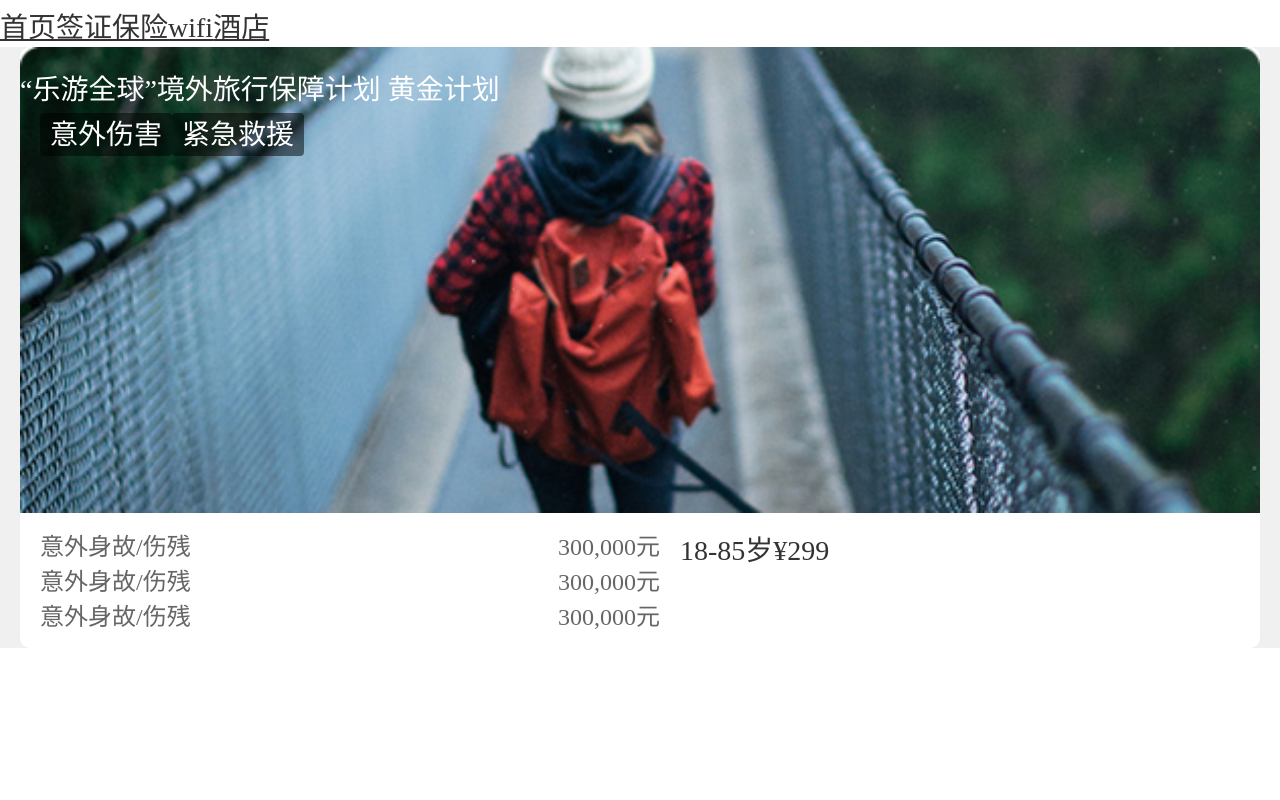
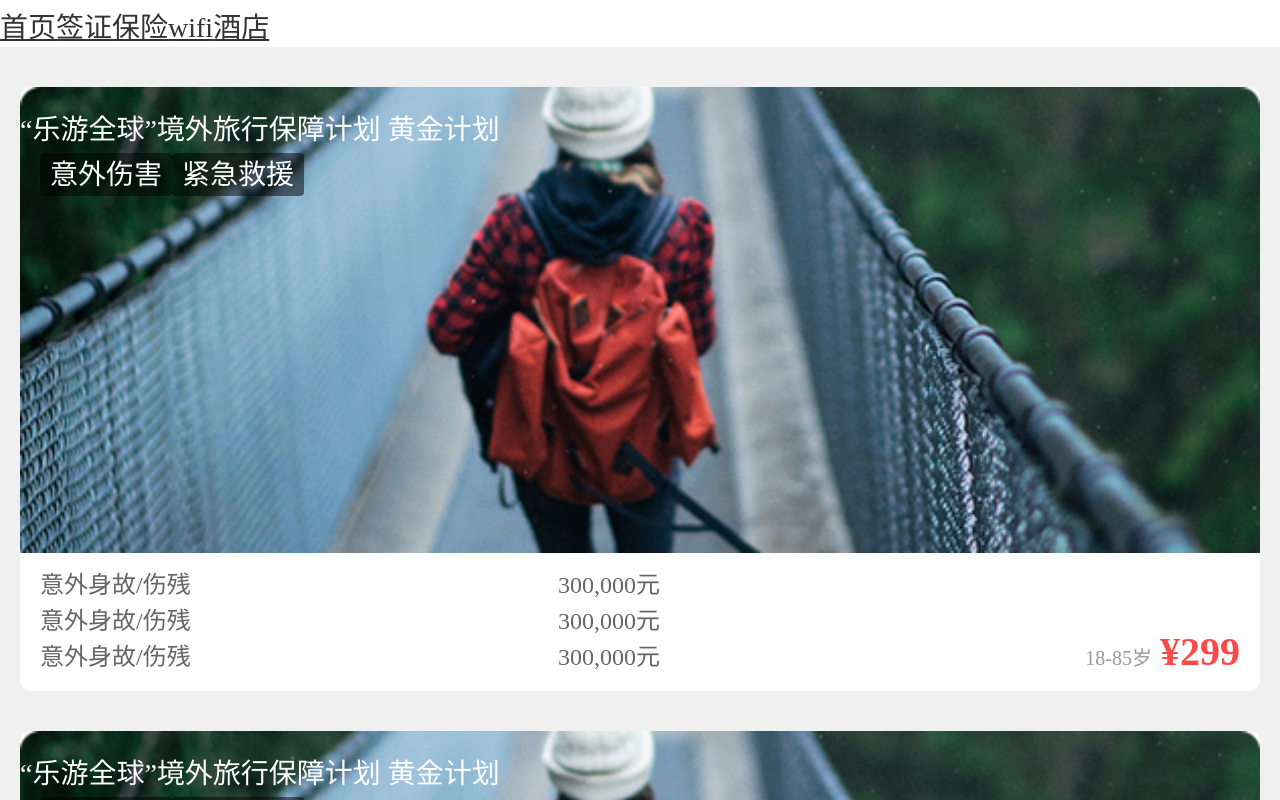
Before and after one commit to FokHam/visachina-in-wechat, a Vue app: page /#/insuranceList/1 in a window 1280 px wide. Shown: the top 800 px of the page. Built offline with nearby package versions, Linux system fonts and the light colour scheme; what vue-resource would draw is missing.

Commit message:
IsrList changed

```diff
--- a/src/views/insurance/InsuranceList.vue
+++ b/src/views/insurance/InsuranceList.vue
@@ -1,5 +1,35 @@
 <template>
   <div class="insurance-list">
+    <div class="insurance-item">
+      <div class="img-wrapper">
+        <img src="/static/images/insurance/pic1.png" alt="保险产品图片">
+        <p>“乐游全球”境外旅行保障计划 黄金计划</p>
+        <div class="label-list">
+          <span>意外伤害</span>
+          <span>紧急救援</span>
+        </div>
+      </div>
+      <div class="info-wrapper clearfix">
+        <div class="indemnity-list">
+          <div class="indemnity clearfix">
+            <span class="title">意外身故/伤残</span>
+            <span class="amount">300,000元</span>
+          </div>
+          <div class="indemnity clearfix">
+            <span class="title">意外身故/伤残</span>
+            <span class="amount">300,000元</span>
+          </div>
+          <div class="indemnity clearfix">
+            <span class="title">意外身故/伤残</span>
+            <span class="amount">300,000元</span>
+          </div>
+        </div>
+        <div class="price-box">
+          <span class="age">18-85岁</span>
+          <span class="price">¥299</span>
+        </div>
+      </div>
+    </div>
     <div class="insurance-item">
       <div class="img-wrapper">
         <img src="/static/images/insurance/pic1.png" alt="保险产品图片">
@@ -66,6 +96,7 @@ export default {
 
 <style lang="less" scoped>
   .insurance-list {
+    padding: 1rem 0;
     background-color: #f0f0f0;
   }
   .insurance-item {
@@ -100,8 +131,8 @@ export default {
         width: 50%;
         float: left;
         margin: 0.1rem 0.5rem 0.4rem;
-      }
         .indemnity {
+          line-height: 0.9rem;
           span {
             font-size: 0.6rem;
             color: #666;
@@ -112,25 +143,23 @@ export default {
           .amount {
             float: right;
           }
+        }
+      }
       .price-box {
         position: absolute;
-          right: 1rem;
-          bottom: 1rem;
+        right: 0.5rem;
+        bottom: 0.4rem;
         .price {
           font-size: 1rem;
           color: #FC4949;
           font-weight: bold;
         }
         .age {
+          margin-right: 0.2rem;
           font-size: 0.5rem;
           color: #999;
         }
       }
     }
-      .amount {
-        float: right;
-
-      }
-    }
   }
 </style>
```
Lines whose indentation alone changed are shown as unchanged.
